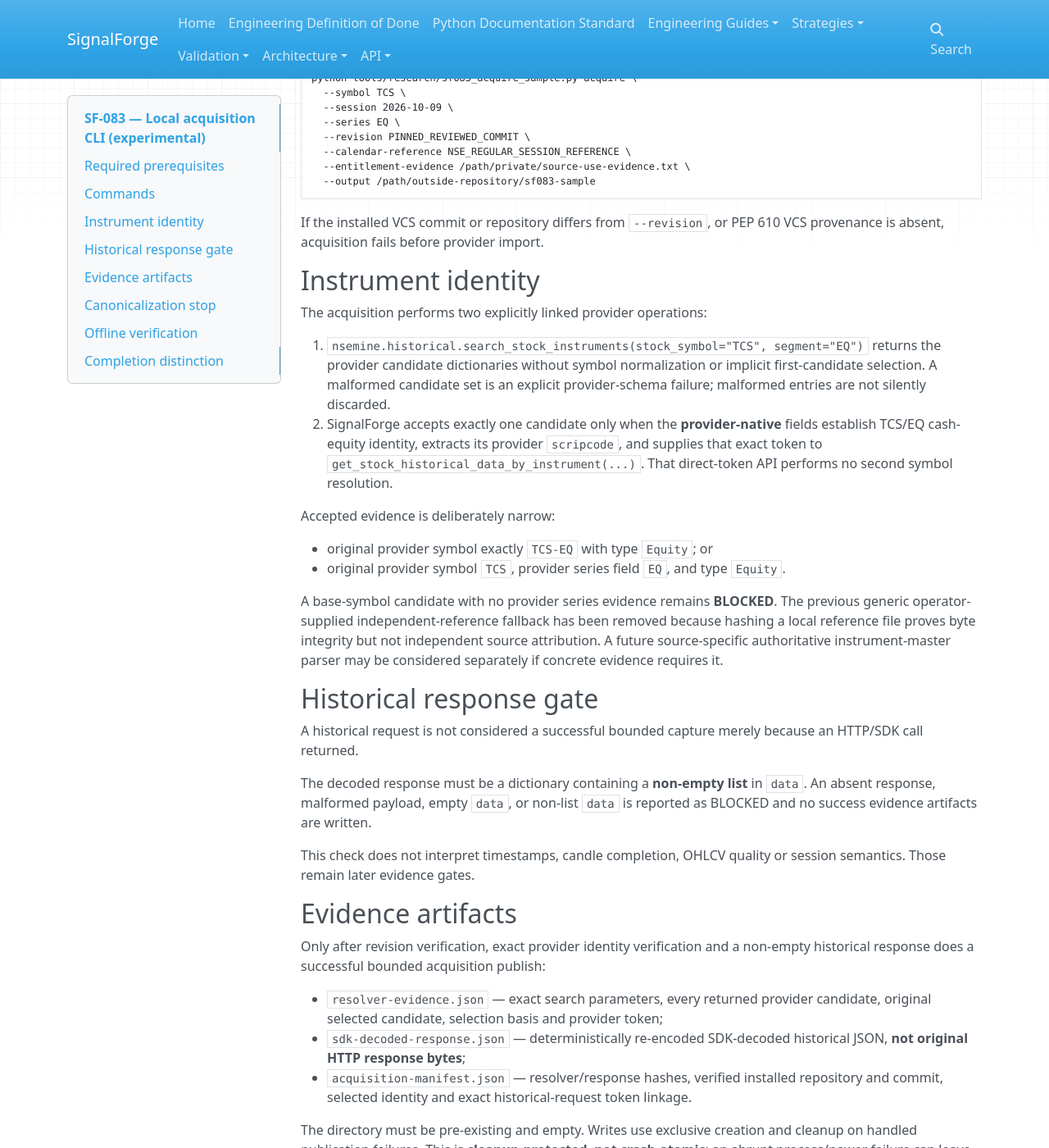
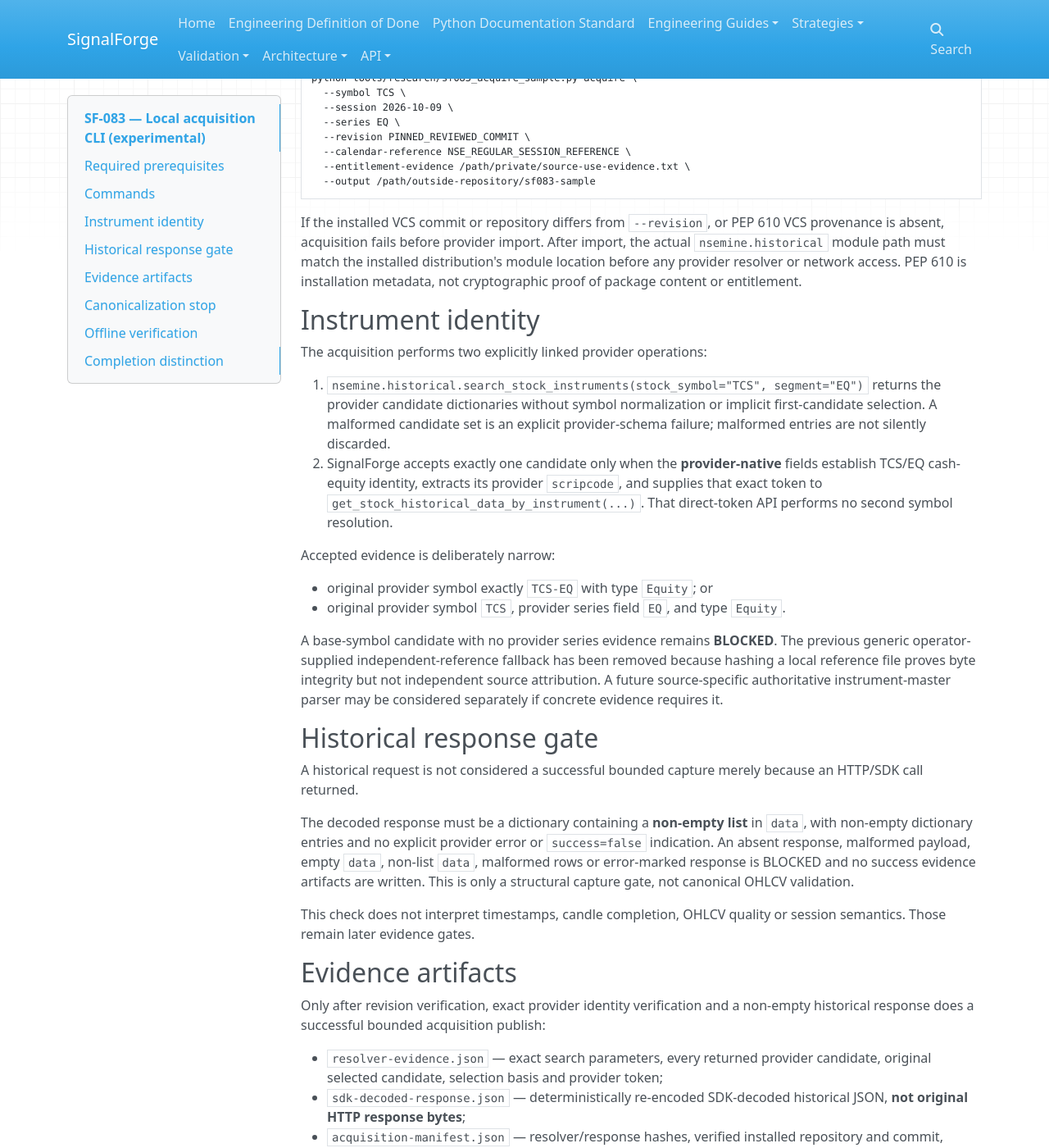
Before and after one commit to harishkamathuk/signalforge, an MkDocs documentation site: the page built from docs/validation/sf-083-acquisition-cli.md, in a window 1280 px wide and 1400 px high, scrolled down 955 px. Shown: the whole window at 82% size. Built offline with MkDocs 1.6.1, drawn with Linux system fonts in a browser that asks for light colours; nearby versions of some CDN libraries.

Commit message:
docs(SF-083): state module provenance and payload structural gate limits

````diff
--- a/docs/validation/sf-083-acquisition-cli.md
+++ b/docs/validation/sf-083-acquisition-cli.md
@@ -52,7 +52,10 @@
 ```
 
 If the installed VCS commit or repository differs from `--revision`, or PEP 610
-VCS provenance is absent, acquisition fails before provider import.
+VCS provenance is absent, acquisition fails before provider import. After import,
+the actual `nsemine.historical` module path must match the installed distribution's
+module location before any provider resolver or network access. PEP 610 is
+installation metadata, not cryptographic proof of package content or entitlement.
 
 ## Instrument identity
 
@@ -87,8 +90,11 @@
 because an HTTP/SDK call returned.
 
 The decoded response must be a dictionary containing a **non-empty list** in
-`data`. An absent response, malformed payload, empty `data`, or non-list
-`data` is reported as BLOCKED and no success evidence artifacts are written.
+`data`, with non-empty dictionary entries and no explicit provider error or
+`success=false` indication. An absent response, malformed payload, empty
+`data`, non-list `data`, malformed rows or error-marked response is BLOCKED
+and no success evidence artifacts are written. This is only a structural
+capture gate, not canonical OHLCV validation.
 
 This check does not interpret timestamps, candle completion, OHLCV quality or
 session semantics. Those remain later evidence gates.
````
